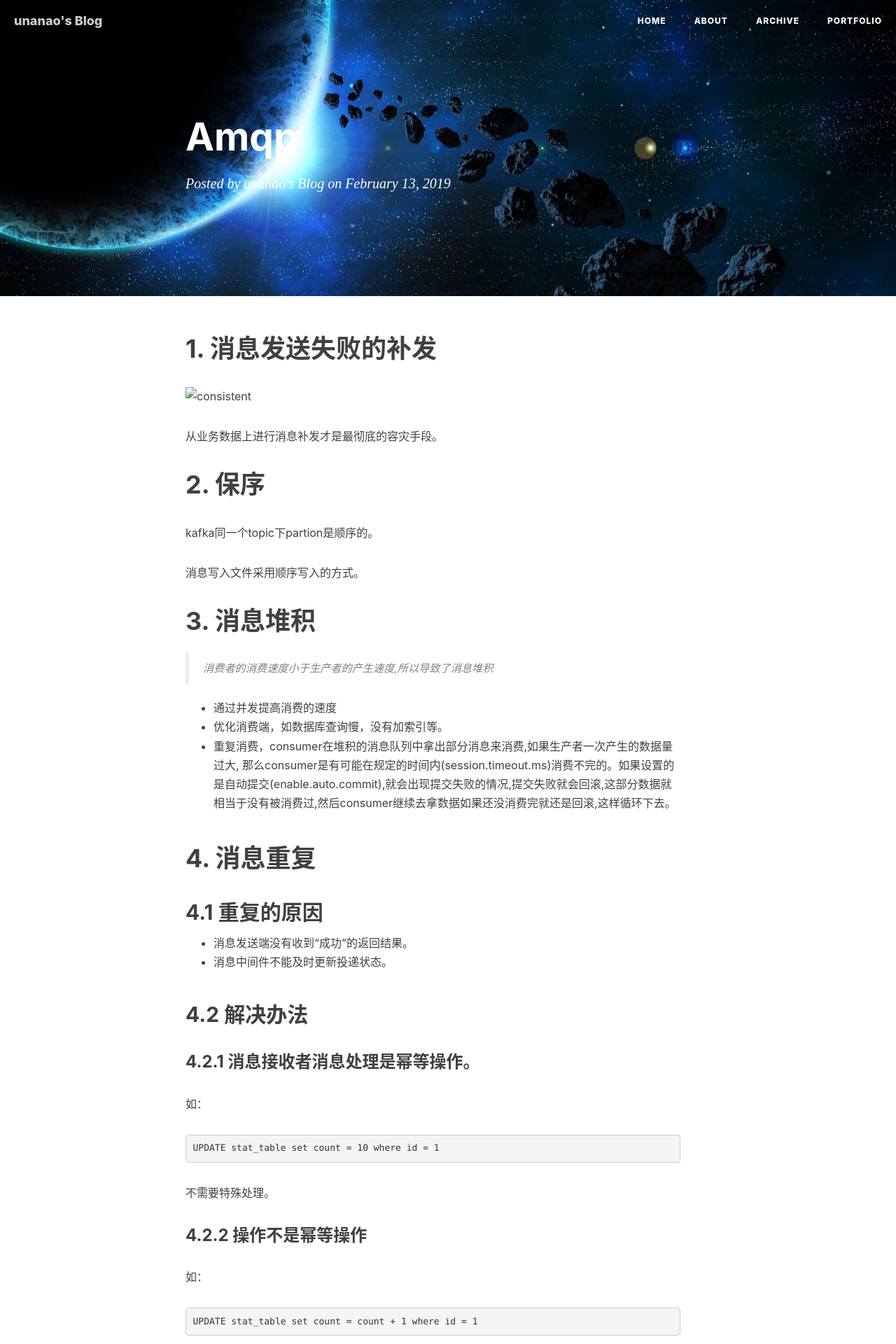
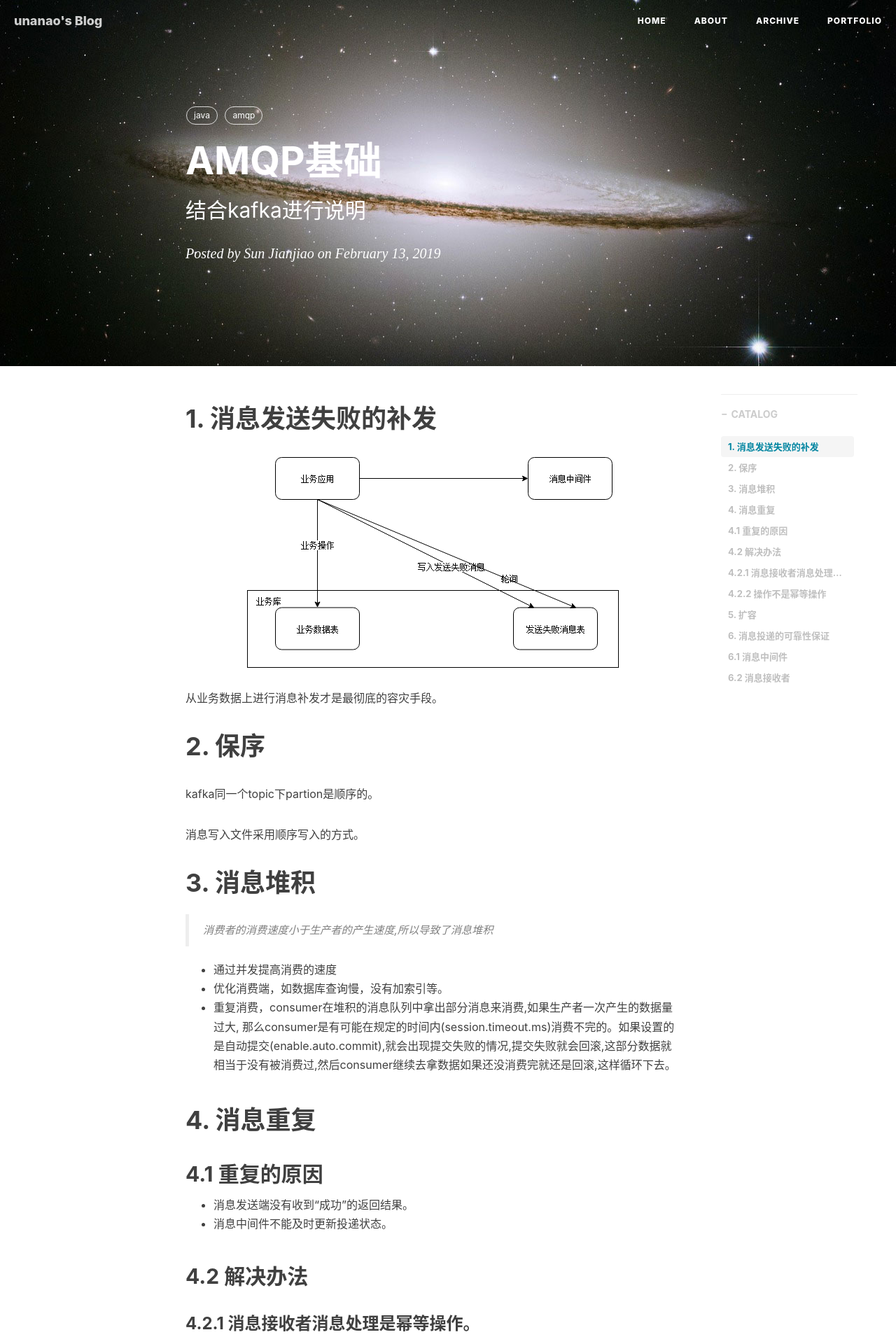
Before and after one commit to xuyumeng/xuyumeng.github.io, a Jekyll site: the page built from _posts/java/2019-2-13-amqp.md, in a window 1280 px wide. Shown: the top 1920 px of the page at 70% size. Built offline with Jekyll 4.4.1, drawn with Linux system fonts in a browser that asks for light colours; nearby versions of some CDN libraries; our own code applies the rules of GitHub Pages for plain Markdown files; comment, search, counter and statistics services are not loaded.

Commit message:
add title

```diff
--- a/_posts/java/2019-2-13-amqp.md
+++ b/_posts/java/2019-2-13-amqp.md
@@ -1,5 +1,18 @@
+---
+layout:     post
+title:      "AMQP基础"
+subtitle:   "结合kafka进行说明"
+author:     Sun Jianjiao
+header-img: "img/bg/default-bg.jpg"
+catalog: true
+tags:
+    - java
+    - amqp
+
+---
+
 # 1. 消息发送失败的补发
-![consistent](img/post/java/amqp/send-consistent.png)
+![consistent](/img/post/java/amqp/send-consistent.png)
 
 从业务数据上进行消息补发才是最彻底的容灾手段。
 
```
